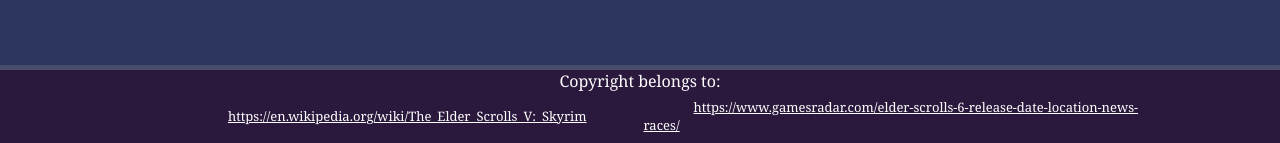
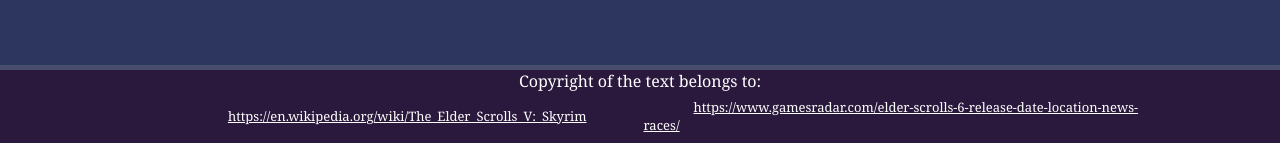
Before and after one commit to LauraSophieBinder/LauraSophieBinder.github.io, a plain HTML site: page index.html in a window 1280 px wide. Shown: the part 6480-6623 px from the top of the page. Drawn offline with Linux system fonts and the light colour scheme.

Commit message:
updated copyright

```diff
--- a/index.html
+++ b/index.html
@@ -139,7 +139,7 @@
 
 		<footer id="footer">
 			<p>
-				Copyright belongs to:
+				Copyright of the text belongs to:
 				<br>
 
 			</p>
```
